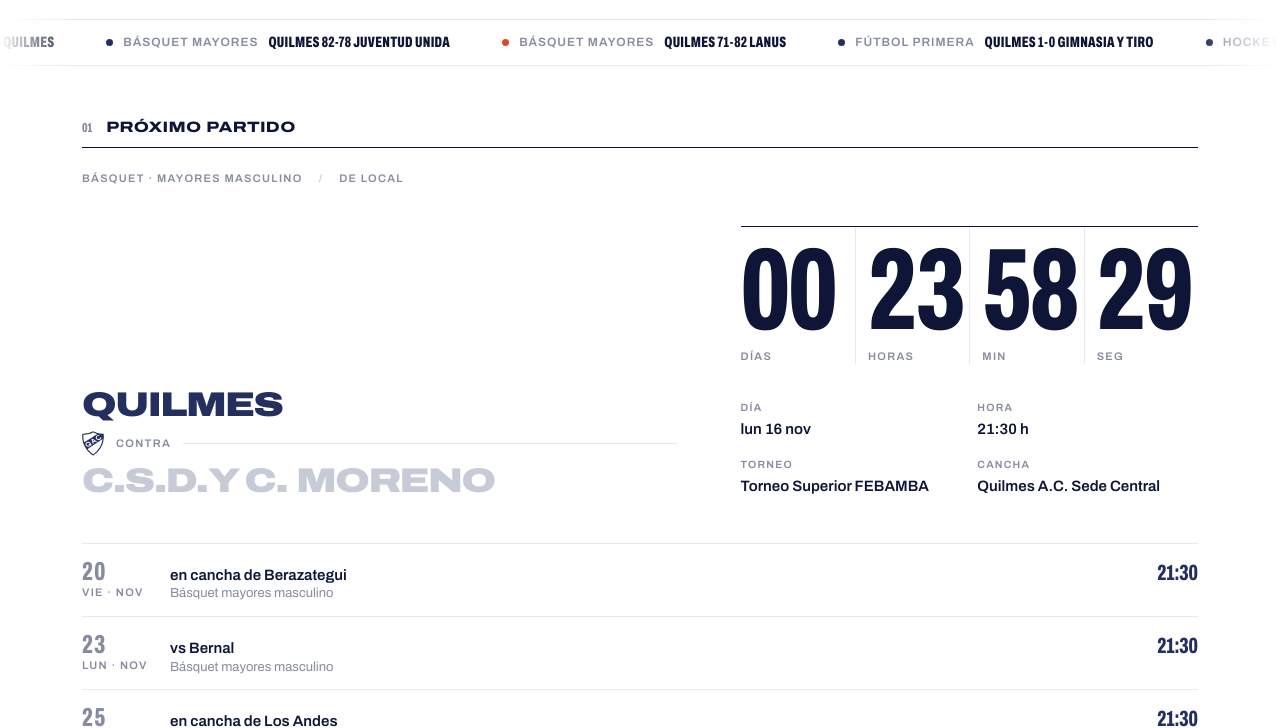
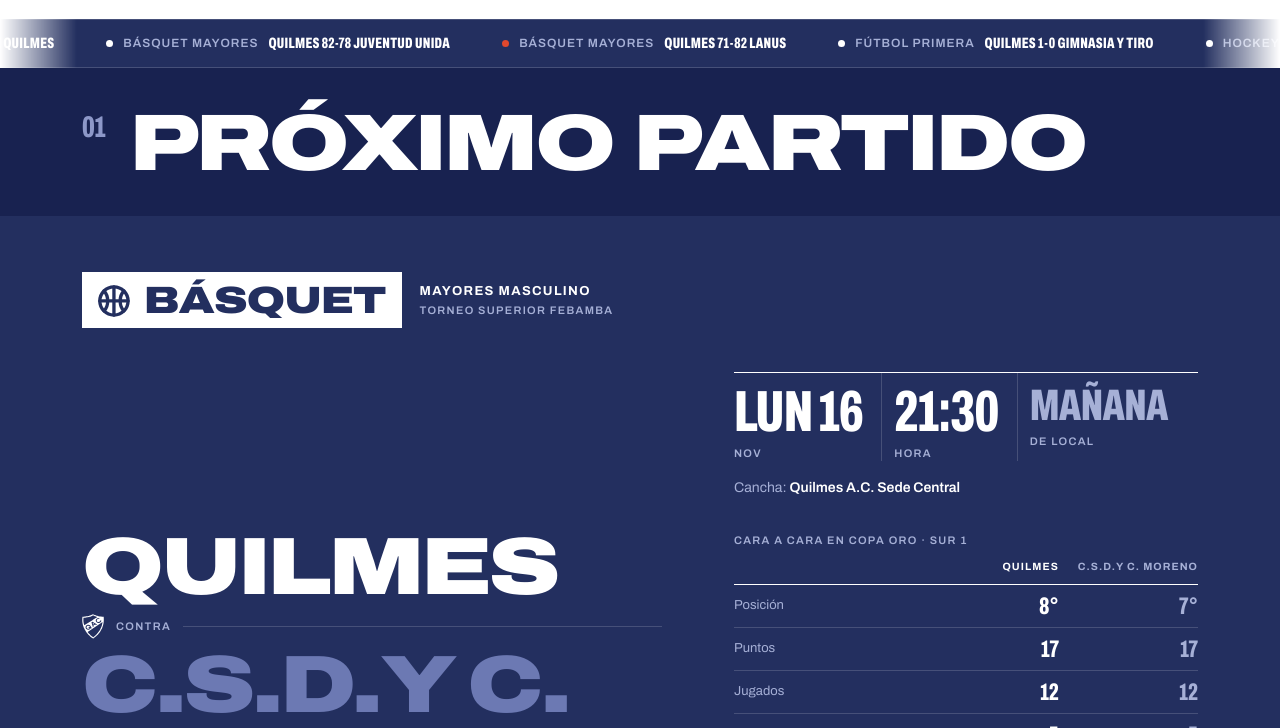
Before and after one commit to AgustinPiana/Quilmes, a website: page public/index.html in a window 1280 px wide. Shown: the part 72-800 px from the top of the page. Drawn offline with Linux system fonts and the light colour scheme.

Commit message:
Secciones en franjas azules y blancas; próximo partido sin contador
- Títulos de sección en franjas azules anchas con letra grande
- Inicio alternado: azul / blanco / azul; cinta y pie en azul
- Próximo partido: deporte destacado con ícono, día y hora grandes,
  cara a cara con el rival según la tabla y último cruce
- Portada de cada deporte en franja azul

Co-Authored-By: Claude Opus 5.5 <noreply@anthropic.com>

```diff
--- a/public/app.js
+++ b/public/app.js
@@ -78,7 +78,7 @@ function fechaBreve(iso) {
 }
 const dos = (n) => String(n).padStart(2, '0');
 /** Largo de la palabra más larga: define el tamaño de los nombres grandes para que nunca se corten. */
-const largo = (t) => Math.max(5, ...String(t).split(/s+/).map((w) => w.length));
+const largo = (t) => Math.max(5, ...String(t).split(/\s+/).map((w) => w.length));
 const escudo = (clase = '') => `<svg class="escudo ${clase}" aria-hidden="true"><use href="#escudo"/></svg>`;
 
 function resultado(p) {
@@ -111,33 +111,24 @@ function situacion(sec) {
   return `Puesto ${f.pos} de ${filas.length} en ${sec.tabla.nombre}, a ${dif} ${dif === 1 ? 'punto' : 'puntos'} del primero.`;
 }
 
-// ---------- Reloj de cuenta regresiva ----------
-function faltan(iso) {
+// ---------- Cuándo se juega, en palabras ----------
+function cuando(iso) {
   const ms = new Date(iso).getTime() - Date.now();
-  if (ms <= 0) return null;
-  const s = Math.floor(ms / 1000);
-  return { d: Math.floor(s / 86400), h: Math.floor((s % 86400) / 3600), m: Math.floor((s % 3600) / 60), s: s % 60 };
+  if (ms <= 0) return { texto: 'En juego', vivo: true };
+  const dia = (d) => partes(d, { year: 'numeric', month: '2-digit', day: '2-digit' });
+  const a = dia(new Date()), b = dia(iso);
+  const dias = Math.round((Date.UTC(b.year, b.month - 1, b.day) - Date.UTC(a.year, a.month - 1, a.day)) / 864e5);
+  return { texto: dias <= 0 ? 'Hoy' : dias === 1 ? 'Mañana' : `En ${dias} días`, vivo: false };
 }
-function reloj(iso) {
-  const f = faltan(iso);
-  if (!f) return '<div class="en-juego">En juego</div>';
-  return `<div class="reloj" data-reloj="${esc(iso)}" role="timer" aria-label="Falta para el partido">
-      <div><b data-u="d">${dos(f.d)}</b><small class="chica">${f.d === 1 ? 'Día' : 'Días'}</small></div>
-      <div><b data-u="h">${dos(f.h)}</b><small class="chica">Horas</small></div>
-      <div><b data-u="m">${dos(f.m)}</b><small class="chica">Min</small></div>
-      <div><b data-u="s">${dos(f.s)}</b><small class="chica">Seg</small></div>
-    </div>`;
-}
-function tic() {
-  document.querySelectorAll('[data-reloj]').forEach((el) => {
-    const f = faltan(el.dataset.reloj);
-    if (!f) { el.outerHTML = '<div class="en-juego">En juego</div>'; return; }
-    for (const u of ['d', 'h', 'm', 's']) {
-      const b = el.querySelector(`[data-u="${u}"]`), v = dos(f[u]);
-      if (b.textContent !== v) b.textContent = v;
-    }
-  });
-}
+
+const ICONO = {
+  futbol: '<svg viewBox="0 0 24 24" aria-hidden="true"><circle cx="12" cy="12" r="8.5"/><path d="m12 8 3.2 2.3-1.2 3.7h-4l-1.2-3.7z"/></svg>',
+  basquet: '<svg viewBox="0 0 24 24" aria-hidden="true"><circle cx="12" cy="12" r="8.5"/><path d="M3.5 12h17M12 3.5v17M6 6c3 3 3 9 0 12M18 6c-3 3-3 9 0 12"/></svg>',
+  hockey: '<svg viewBox="0 0 24 24" aria-hidden="true"><path d="M15 3.5 9.5 17.5a2.5 2.5 0 0 1-2.4 1.6H4.5"/><circle cx="17.5" cy="18" r="2"/></svg>',
+};
+
+const norm = (t) => String(t || '').toLowerCase().normalize('NFD').replace(/[^a-z0-9]/g, '');
+const filaDe = (sec, equipo) => sec.tabla?.filas.find((f) => norm(f.equipo) === norm(equipo)) || null;
 
 // ---------- Gráfico: ganados, empatados y perdidos, fecha a fecha ----------
 function lineas(sec) {
@@ -200,19 +191,48 @@ function pista(sec, f) {
 // ---------- Componentes ----------
 function proximo(p, sec) {
   const local = nombre(p.local), visita = nombre(p.visitante);
+  const otro = p.esLocal ? p.visitante : p.local;
   const n = Math.max(largo(local), largo(visita));
   const lado = (t) => `<strong class="${t === 'Quilmes' ? 'local' : 'visita'}" style="--n:${n}">${esc(t)}</strong>`;
-  return `<article class="hero" aria-label="Próximo partido: ${esc(local)} contra ${esc(visita)}, ${esc(fechaLarga(p.fecha))}">
-      <div class="hero-meta chica"><span>${esc(sec.deporteNombre)} · ${esc(sec.titulo)}</span><span>${p.esLocal ? 'De local' : 'De visitante'}</span></div>
+  const t = partes(p.fecha, { weekday: 'short', day: 'numeric', month: 'short' });
+  const c = cuando(p.fecha);
+
+  // Cara a cara con los datos de la tabla
+  const yo = filaQuilmes(sec), el = filaDe(sec, otro);
+  let duelo = '';
+  if (yo && el) {
+    const filas = [
+      ['Posición', yo.pos, el.pos, (a, b) => a < b, (v) => `${v}°`],
+      ['Puntos', yo.pts, el.pts, (a, b) => a > b, (v) => v],
+      ['Jugados', yo.pj, el.pj, () => null, (v) => v],
+      sec.deporte === 'basquet' ? ['Ganados', yo.pg, el.pg, (a, b) => a > b, (v) => v] : ['Dif. de gol', yo.dif, el.dif, (a, b) => a > b, (v) => (v > 0 ? `+${v}` : v)],
+    ];
+    const previo = jugados(sec).find((x) => norm(rival(x)) === norm(nombre(otro)));
+    duelo = `<table class="duelo">
+        <caption class="chica">Cara a cara en ${esc(sec.tabla.nombre)}</caption>
+        <thead><tr><th></th><th class="yo">Quilmes</th><th>${esc(nombre(otro))}</th></tr></thead>
+        <tbody>${filas.map(([k, a, b, mejor, f]) => {
+          const m = a == null || b == null ? null : mejor(a, b);
+          return `<tr><th>${k}</th><td class="${m ? 'mejor' : ''}">${esc(f(a ?? '–'))}</td><td class="otro">${esc(f(b ?? '–'))}</td></tr>`;
+        }).join('')}
+        ${previo ? `<tr class="cruce-ant"><th>Último cruce</th><td colspan="2">${PALABRA[resultado(previo)]} ${esc(marcadorPropio(previo))}, ${esc(fechaBreve(previo.fecha))}</td></tr>` : ''}
+        </tbody></table>`;
+  }
+
+  return `<article class="hero" aria-label="Próximo partido de ${esc(sec.deporteNombre.toLowerCase())}: ${esc(local)} contra ${esc(visita)}, ${esc(fechaLarga(p.fecha))}">
+      <div class="hero-cab">
+        <span class="deporte-tag">${ICONO[sec.deporte] || ''}${esc(sec.deporteNombre)}</span>
+        <span class="chica"><b>${esc(sec.titulo)}</b>${esc(sec.competencia)}${p.ronda ? ` · ${esc(p.ronda.toLowerCase())}` : ''}</span>
+      </div>
       <div class="cruce">${lado(local)}<span class="vs chica">${escudo()}contra</span>${lado(visita)}</div>
       <div class="hero-der">
-        ${reloj(p.fecha)}
-        <dl class="datos">
-          <div><dt>Día</dt><dd>${esc(fechaBreve(p.fecha))}</dd></div>
-          <div><dt>Hora</dt><dd>${esc(hora(p.fecha))} h</dd></div>
-          <div><dt>Torneo</dt><dd>${esc(sec.competencia)}${p.ronda ? `, ${esc(p.ronda.toLowerCase())}` : ''}</dd></div>
-          <div><dt>Cancha</dt><dd>${esc(p.lugar || (p.esLocal ? 'Quilmes' : `Cancha de ${rival(p)}`))}</dd></div>
-        </dl>
+        <div class="cuando-grande">
+          <div><b>${esc(sinPunto(t.weekday))} ${esc(t.day)}</b><small class="chica">${esc(sinPunto(t.month))}</small></div>
+          <div><b>${esc(hora(p.fecha))}</b><small class="chica">Hora</small></div>
+          <div class="falta${c.vivo ? ' vivo' : ''}"><b>${esc(c.texto)}</b><small class="chica">${p.esLocal ? 'De local' : 'De visitante'}</small></div>
+        </div>
+        ${p.lugar ? `<p class="lugar">Cancha: <b>${esc(p.lugar)}</b></p>` : ''}
+        ${duelo}
       </div>
     </article>`;
 }
@@ -250,7 +270,7 @@ function aviso(sec) {
   return `<div class="aviso">No se pudo actualizar esta sección en la última corrida. Los datos son del ${esc(fechaLarga(sec.actualizado))}.</div>`;
 }
 
-const titulo = (n, texto, extra = '') => `<header class="titulo"><span>${n}</span><h2>${texto}</h2>${extra ? `<p>${extra}</p>` : ''}</header>`;
+const titulo = (n, texto, extra = '') => `<header class="franja"><div class="contenedor"><span>${n}</span><h2>${texto}</h2>${extra ? `<p>${extra}</p>` : ''}</div></header>`;
 
 // Cinta de LED con los últimos resultados de todos los equipos
 function cinta() {
@@ -293,28 +313,28 @@ function vistaResumen() {
     .sort((a, b) => b.p.fecha.localeCompare(a.p.fecha));
 
   return `
-    <section class="seccion" style="--i:0">
-      ${titulo('01', 'Próximo partido')}
+    <section class="seccion azul" style="--i:0">
+      ${titulo('01', 'Próximo partido')}<div class="contenedor">
       ${primero ? proximo(primero.p, primero.sec) : '<p class="vacio">No hay partidos programados por ahora. La página se actualiza sola cuando las ligas publican el fixture.</p>'}
       ${resto.length ? `<ul class="siguen" aria-label="Después">${resto.slice(0, 5).map(({ p, sec }) => `<li>
             <span class="cuando chica"><b>${esc(partes(p.fecha, { day: 'numeric' }).day)}</b>${esc(sinPunto(partes(p.fecha, { weekday: 'short' }).weekday))} · ${esc(sinPunto(partes(p.fecha, { month: 'short' }).month))}</span>
             <span class="quien">${p.esLocal ? 'vs' : 'en cancha de'} ${esc(rival(p))}<small>${esc(sec.deporteNombre)} ${esc(sec.titulo.toLowerCase())}</small></span>
             <span class="hora">${esc(hora(p.fecha))}</span></li>`).join('')}</ul>` : ''}
-    </section>
+    </div></section>
     <section class="seccion" style="--i:1">
       ${titulo('02', 'Cómo viene cada equipo', 'Posición y últimos cinco')}
-      <div class="equipos">${equipos}</div>
+      <div class="contenedor"><div class="equipos">${equipos}</div></div>
     </section>
-    <section class="seccion" style="--i:2">
+    <section class="seccion azul" style="--i:2">
       ${titulo('03', 'Últimos resultados')}
-      ${listaResultados(ultimos)}
+      <div class="contenedor">${listaResultados(ultimos)}</div>
     </section>`;
 }
 
 function vistaDeporte(deporte) {
   const secs = datos.secciones.filter((s) => s.deporte === deporte);
   if (!secs.length) return '<p class="vacio">Todavía no hay datos de este deporte.</p>';
-  return `<div class="portada" style="--i:0"><h1 style="--n:${largo(secs[0].deporteNombre)}">${esc(secs[0].deporteNombre)}</h1>${escudo()}</div>` + secs
+  return `<div class="portada-franja azul" style="--i:0"><div class="contenedor portada"><h1 style="--n:${largo(secs[0].deporteNombre)}">${esc(secs[0].deporteNombre)}</h1>${escudo()}</div></div><div class="contenedor">` + secs
     .map((sec, i) => {
       const f = filaQuilmes(sec);
       const futuros = proximos(sec);
@@ -325,7 +345,7 @@ function vistaDeporte(deporte) {
         <header><span class="chica">${esc(sec.competencia)}</span><h2>${esc(sec.titulo)}</h2></header>
         ${aviso(sec)}
         <p class="categoria">${esc(sec.descripcion || '')} <span class="situacion">${esc(situacion(sec))}</span></p>
-        ${futuros[0] ? proximo(futuros[0], sec) : ''}
+        ${futuros[0] ? `<div class="panel-azul azul">${proximo(futuros[0], sec)}</div>` : ''}
         ${f ? `<div class="cifras">
             <div><b>${esc(f.pos)}°</b><small class="chica">Posición</small></div>
             <div><b>${esc(f.pts)}</b><small class="chica">Puntos</small></div>
@@ -346,7 +366,7 @@ function vistaDeporte(deporte) {
         </div>
       </section>`;
     })
-    .join('');
+    .join('') + '</div>';
 }
 
 function mostrar() {
@@ -375,10 +395,9 @@ try {
   document.getElementById('cinta').innerHTML = cinta();
   window.addEventListener('hashchange', mostrar);
   mostrar();
-  setInterval(tic, 1000);
 } catch (e) {
   document.getElementById('actualizado').textContent = 'Sin datos';
-  $contenido.innerHTML = `<div class="error-carga">No se pudieron cargar los datos (${esc(e.message)}). Probá recargar la página en unos minutos.</div>`;
+  $contenido.innerHTML = `<div class="contenedor error-carga">No se pudieron cargar los datos (${esc(e.message)}). Probá recargar la página en unos minutos.</div>`;
 } finally {
   loader.fin();
 }
--- a/public/index.html
+++ b/public/index.html
@@ -37,15 +37,15 @@
     <p class="edicion" id="actualizado">Cargando…</p>
   </header>
 
-  <div class="cinta" id="cinta" aria-label="Últimos resultados"></div>
+  <div class="cinta azul" id="cinta" aria-label="Últimos resultados"></div>
 
   <main id="contenido" aria-live="polite"></main>
 
-  <footer class="pie">
+  <footer class="azul"><div class="pie">
     <svg class="escudo" aria-hidden="true"><use href="#escudo"/></svg>
     <p>Hecho por un hincha, sin relación oficial con el club.<br>Datos de AFA, FEBAMBA y AHBA, actualizados tres veces por día.</p>
     <p class="pie-ano">1887 — <span id="ano"></span></p>
-  </footer>
+  </div></footer>
 
   <script src="app.js" type="module"></script>
 </body>
--- a/public/styles.css
+++ b/public/styles.css
@@ -120,28 +120,66 @@ a { color: inherit; }
           mask-image: linear-gradient(90deg, transparent, #000 6%, #000 94%, transparent);
 }
 .cinta:empty { display: none; }
-.cinta-pista { display: inline-flex; padding: 11px 0; animation: cinta 40s linear infinite; }
+.cinta-pista { display: inline-flex; padding: 12px 0; animation: cinta 40s linear infinite; }
 .cinta:hover .cinta-pista { animation-play-state: paused; }
 .cinta-item { display: inline-flex; align-items: center; gap: 10px; padding: 0 26px; color: var(--gris); }
 .cinta-item b { color: var(--tinta); font-weight: 800; font-stretch: 62%; font-size: 15px; letter-spacing: .02em; }
 .cinta-item i { width: 7px; height: 7px; border-radius: 50%; background: var(--c); }
 @keyframes cinta { to { transform: translateX(-50%); } }
 
-main { max-width: var(--ancho); margin: 0 auto; padding: 28px 16px 20px; }
-@media (min-width: 900px) { main { padding: 54px 32px 30px; } }
+/* ---------- Franjas: secciones azules y blancas ---------- */
+main { padding: 0; }
+.contenedor { max-width: var(--ancho); margin: 0 auto; padding-left: 16px; padding-right: 16px; }
+@media (min-width: 900px) { .contenedor { padding-left: 32px; padding-right: 32px; } }
 
-/* Títulos de sección: número + nombre, mucho aire */
-.seccion { margin-bottom: 72px; }
-@media (min-width: 900px) { .seccion { margin-bottom: 110px; } }
-.titulo { display: flex; align-items: baseline; gap: 14px; margin: 0 0 22px; padding-bottom: 12px; border-bottom: 1px solid var(--tinta); }
-.titulo span { font: 800 13px/1 var(--f); font-stretch: 62%; color: var(--gris); }
-.titulo h2 { margin: 0; font: 800 15px/1 var(--f); font-stretch: 125%; text-transform: uppercase; letter-spacing: .02em; }
-.titulo p { margin: 0 0 0 auto; font-size: 12px; color: var(--gris); text-align: right; }
+/* Contexto azul: se redefinen los tonos y todo lo de adentro se adapta solo */
+.azul {
+  --tinta: #ffffff;
+  --azul: #ffffff;
+  --gris: #a6b0d6;
+  --gris-claro: #6c79b3;
+  --linea: rgba(255, 255, 255, .16);
+  --suave: rgba(255, 255, 255, .07);
+  --gano: #ffffff;
+  --empato: #7884b8;
+  background: var(--fondo-azul);
+  color: var(--tinta);
+}
+.azul .escudo { color: #fff; --escudo-claro: var(--fondo-azul); }
+.azul .r.G { color: var(--fondo-azul); }
+:root { --fondo-azul: #232f5f; --azul-hondo: #182250; }
+
+.seccion { padding-bottom: 76px; }
+.seccion > .contenedor { padding-top: 34px; }
+.seccion:not(.azul) { padding-top: 40px; } /* aire blanco para que la franja no se pegue a la sección azul de arriba */
+@media (min-width: 900px) { .seccion { padding-bottom: 120px; } .seccion > .contenedor { padding-top: 56px; } .seccion:not(.azul) { padding-top: 64px; } }
+footer.azul { --fondo-azul: var(--azul-hondo); }
+footer.azul .escudo { --escudo-claro: var(--azul-hondo); }
+
+/* La franja del título: ancha, azul, letra grande */
+.franja { background: var(--fondo-azul); color: #fff; }
+.azul .franja { background: var(--azul-hondo); }
+.franja .contenedor { display: flex; align-items: center; gap: 16px; padding-top: 26px; padding-bottom: 24px; }
+.franja span { font: 800 22px/1 var(--f); font-stretch: 62%; color: #8d98c8; align-self: flex-start; padding-top: 4px; }
+.franja h2 { margin: 0; font: 900 clamp(26px, 7.4vw, 80px)/.9 var(--f); font-stretch: 125%; text-transform: uppercase; letter-spacing: -.035em; min-width: 0; }
+.franja p { margin: 0 0 0 auto; font-size: 12px; font-weight: 600; letter-spacing: .1em; text-transform: uppercase; color: #a6b0d6; text-align: right; max-width: 160px; }
+@media (min-width: 900px) { .franja .contenedor { padding-top: 40px; padding-bottom: 36px; gap: 24px; } .franja span { font-size: 30px; } }
+@media (max-width: 600px) { .franja p { display: none; } }
 
 /* ---------- Próximo partido ---------- */
-.hero { display: grid; gap: 28px; }
-.hero-meta { display: flex; flex-wrap: wrap; gap: 6px 16px; }
-.hero-meta span + span::before { content: '/'; margin-right: 16px; color: var(--gris-claro); }
+.hero { display: grid; gap: 30px; }
+.hero > * { min-width: 0; }
+.hero-cab { display: flex; flex-wrap: wrap; align-items: center; gap: 12px 18px; }
+.deporte-tag {
+  display: inline-flex; align-items: center; gap: 10px;
+  background: #fff; color: var(--fondo-azul);
+  padding: 9px 16px 8px 12px;
+  font: 900 clamp(22px, 6.4vw, 38px)/1 var(--f); font-stretch: 125%; text-transform: uppercase; letter-spacing: -.02em;
+}
+.deporte-tag svg { width: 1.05em; height: 1.05em; fill: none; stroke: currentColor; stroke-width: 2; stroke-linejoin: round; stroke-linecap: round; }
+.hero-cab .chica { line-height: 1.5; }
+.hero-cab .chica b { display: block; color: var(--tinta); font-size: 13px; letter-spacing: .1em; }
+
 .cruce { display: grid; gap: 4px; container-type: inline-size; }
 .cruce strong {
   display: block;
@@ -154,34 +192,49 @@ main { max-width: var(--ancho); margin: 0 auto; padding: 28px 16px 20px; }
 .cruce .vs::after { content: ''; flex: 1; height: 1px; background: var(--linea); }
 .cruce .vs .escudo { width: 22px; }
 
-.hero-der { display: grid; gap: 28px; }
-.reloj { display: grid; grid-template-columns: repeat(4, 1fr); border-top: 1px solid var(--tinta); }
-.reloj div { padding: 14px 0 0; }
-.reloj div + div { padding-left: 12px; border-left: 1px solid var(--linea); }
-.reloj b { display: block; font: 800 clamp(52px, 15vw, 116px)/.85 var(--f); font-stretch: 62%; font-variant-numeric: tabular-nums; letter-spacing: -.02em; color: var(--tinta); }
-.reloj small { display: block; margin-top: 8px; }
-.en-juego { display: inline-flex; align-items: center; gap: 12px; padding-top: 14px; border-top: 1px solid var(--tinta); width: 100%; font: 900 clamp(40px, 11vw, 92px)/.9 var(--f); font-stretch: 125%; text-transform: uppercase; letter-spacing: -.03em; color: var(--perdio); }
-.en-juego::before { content: ''; width: .28em; height: .28em; border-radius: 50%; background: currentColor; animation: titila 1.2s ease-in-out infinite; }
-@keyframes titila { 50% { opacity: .2; } }
+.hero-der { display: grid; gap: 34px; container-type: inline-size; }
+.cuando-grande { display: grid; grid-template-columns: auto auto 1fr; border-top: 1px solid var(--tinta); }
+.cuando-grande div { padding: 14px 18px 0 0; }
+.cuando-grande div + div { padding-left: 12px; border-left: 1px solid var(--linea); }
+.cuando-grande b { display: block; font: 800 min(72px, 12.5cqw)/.85 var(--f); font-stretch: 62%; letter-spacing: -.01em; text-transform: uppercase; white-space: nowrap; }
+.cuando-grande small { display: block; margin-top: 8px; }
+.cuando-grande .falta b { color: var(--gris); font-size: min(56px, 9.5cqw); }
+.cuando-grande div { min-width: 0; }
+.cuando-grande .falta.vivo b { color: var(--perdio); }
+.lugar { margin: -18px 0 0; font-size: 14px; color: var(--gris); }
+.lugar b { color: var(--tinta); font-weight: 600; }
 
-.datos { display: grid; grid-template-columns: 1fr 1fr; gap: 18px 16px; margin: 0; }
-.datos div { display: grid; gap: 4px; align-content: start; }
-.datos dt { font-size: 10.5px; font-weight: 600; letter-spacing: .12em; text-transform: uppercase; color: var(--gris); }
-.datos dd { margin: 0; font-weight: 600; font-size: 15px; line-height: 1.3; }
+/* Cara a cara */
+.duelo { width: 100%; border-collapse: collapse; font-variant-numeric: tabular-nums; }
+.duelo caption { text-align: left; padding-bottom: 10px; }
+.duelo th, .duelo td { padding: 9px 0 9px 14px; border: 0; border-bottom: 1px solid var(--linea); text-align: right; white-space: nowrap; }
+.duelo thead th { padding-top: 0; font-size: 10.5px; font-weight: 700; letter-spacing: .1em; text-transform: uppercase; color: var(--gris); border-bottom: 1px solid var(--tinta); }
+.duelo thead th.yo { color: var(--tinta); }
+.duelo tbody th, .duelo thead th:first-child { padding-left: 0; }
+.duelo tbody th { text-align: left; font-size: 13px; font-weight: 400; color: var(--gris); letter-spacing: 0; text-transform: none; }
+.duelo td { font: 800 24px/1 var(--f); font-stretch: 62%; width: 30%; }
+.duelo td.otro { color: var(--gris); }
+.duelo td.mejor { color: var(--tinta); }
+.duelo .cruce-ant td { font: 600 14px/1.3 var(--f); white-space: normal; }
 
 @media (min-width: 900px) {
-  .hero { grid-template-columns: 1.3fr 1fr; gap: 40px 64px; align-items: end; }
-  .hero-meta { grid-column: 1 / -1; }
-  .hero-der { gap: 36px; }
+  .hero { grid-template-columns: 1.25fr 1fr; gap: 44px 72px; align-items: start; }
+  .hero-cab { grid-column: 1 / -1; }
+  .hero > .cruce { align-self: end; }
 }
 
 /* Lo que sigue */
-.siguen { list-style: none; margin: 46px 0 0; padding: 0; border-top: 1px solid var(--linea); }
+.siguen { list-style: none; margin: 56px 0 0; padding: 0; border-top: 1px solid var(--linea); }
 .siguen li { display: grid; grid-template-columns: 74px 1fr auto; gap: 14px; align-items: baseline; padding: 14px 0; border-bottom: 1px solid var(--linea); }
-.siguen .cuando b { display: block; font: 800 26px/1 var(--f); font-stretch: 62%; }
+.siguen .cuando b { display: block; font: 800 26px/1 var(--f); font-stretch: 62%; color: var(--tinta); }
 .siguen .quien { font-weight: 600; line-height: 1.3; }
 .siguen .quien small { display: block; font-weight: 400; color: var(--gris); font-size: 13px; }
 .siguen .hora { font: 800 22px/1 var(--f); font-stretch: 62%; color: var(--azul); }
+
+/* En la página de cada deporte, el próximo partido va en un bloque azul */
+.panel-azul { padding: 26px 18px 30px; margin: 0 0 56px; }
+@media (min-width: 900px) { .panel-azul { padding: 40px 44px 44px; } }
+.panel-azul .cruce strong { font-size: min(96px, calc(100cqw / (var(--n, 7) * 1.02))); }
 
 /* ---------- Cómo viene cada equipo ---------- */
 .equipos { display: grid; }
@@ -226,7 +279,9 @@ main { max-width: var(--ancho); margin: 0 auto; padding: 28px 16px 20px; }
 .vacio { color: var(--gris); margin: 0; padding: 16px 0; border-top: 1px solid var(--linea); }
 
 /* ---------- Vista de deporte ---------- */
-.portada { container-type: inline-size; display: flex; align-items: flex-end; justify-content: space-between; gap: 16px; margin-bottom: 56px; }
+.portada-franja { margin-bottom: 48px; }
+.portada { container-type: inline-size; display: flex; align-items: flex-end; justify-content: space-between; gap: 16px; padding-top: 40px; padding-bottom: 34px; }
+@media (min-width: 900px) { .portada { padding-top: 64px; padding-bottom: 52px; } .portada-franja { margin-bottom: 72px; } }
 .portada h1 { margin: 0; font: 900 min(200px, calc((100cqw - clamp(40px, 9vw, 92px) - 16px) / (var(--n, 7) * 1.24)))/.8 var(--f); font-stretch: 125%; text-transform: uppercase; letter-spacing: -.045em; color: var(--azul); }
 .portada .escudo { width: clamp(40px, 9vw, 92px); flex: none; }
 
@@ -235,9 +290,6 @@ main { max-width: var(--ancho); margin: 0 auto; padding: 28px 16px 20px; }
 .equipo-seccion > header h2 { margin: 0; font: 900 clamp(26px, 7vw, 46px)/.95 var(--f); font-stretch: 125%; text-transform: uppercase; letter-spacing: -.03em; }
 .categoria { margin: 0 0 34px; max-width: 64ch; font-size: 15.5px; color: #4a5068; }
 .situacion { font-weight: 700; color: var(--azul); }
-.equipo-seccion .hero { margin-bottom: 56px; padding: 26px 0 0; border-top: 1px solid var(--linea); }
-.equipo-seccion .cruce strong { font-size: min(84px, calc(100cqw / (var(--n, 7) * 1.02))); }
-.equipo-seccion .reloj b { font-size: clamp(44px, 12vw, 88px); }
 
 .cifras { display: grid; grid-template-columns: repeat(4, 1fr); margin: 0 0 52px; border-top: 1px solid var(--tinta); }
 .cifras div { padding: 12px 0 0; }
@@ -306,7 +358,7 @@ details.fixture .resultados { border-top: 0; }
 
 .aviso { background: var(--suave); padding: 12px 14px; margin-bottom: 22px; font-size: 14px; border-left: 2px solid var(--perdio); }
 
-.pie { max-width: var(--ancho); margin: 0 auto; padding: 34px 16px 30px; display: grid; grid-template-columns: auto 1fr; gap: 16px; align-items: center; color: var(--gris); font-size: 12px; border-top: 1px solid var(--linea); overflow: hidden; }
+.pie { max-width: var(--ancho); margin: 0 auto; padding: 40px 16px 30px; display: grid; grid-template-columns: auto 1fr; gap: 16px; align-items: center; color: var(--gris); font-size: 12px; overflow: hidden; }
 .pie .escudo { width: 30px; }
 .pie p { margin: 0; }
 .pie .pie-ano { grid-column: 1 / -1; margin-top: 18px; font: 900 clamp(40px, 12.4vw, 150px)/.8 var(--f); font-stretch: 125%; letter-spacing: -.05em; color: var(--suave); white-space: nowrap; }
```
